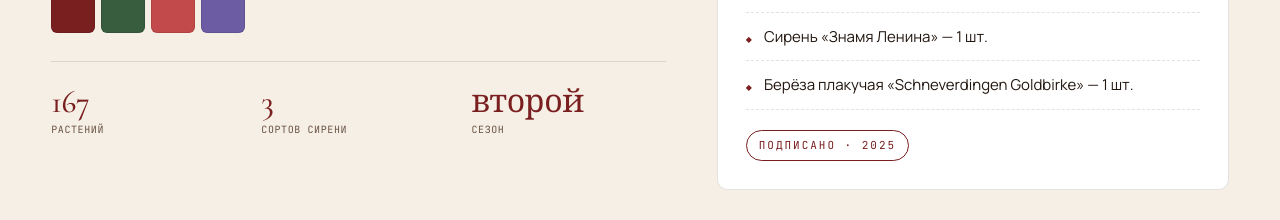
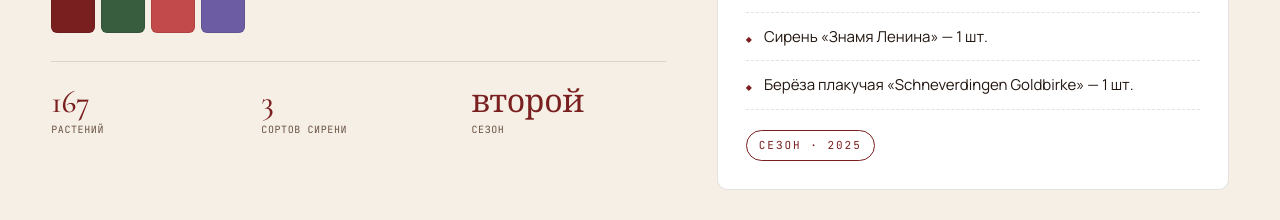
Before and after one commit to safyodorov/beregdetstva, a Next.js app: page / in a window 1280 px wide. Shown: the part 8740-8960 px from the top of the page. Built offline with nearby package versions, Linux system fonts and the light colour scheme.

Commit message:
content(landscape): подписано → сезон в штампе под ведомостью

```diff
--- a/src/app/components/Landscape.jsx
+++ b/src/app/components/Landscape.jsx
@@ -181,7 +181,7 @@ export default function Landscape() {
                 <li key={i}>{line}</li>
               ))}
             </ul>
-            <div className="year-assortment__stamp seal">подписано · {data.year}</div>
+            <div className="year-assortment__stamp seal">сезон · {data.year}</div>
           </div>
         </div>
 
```
